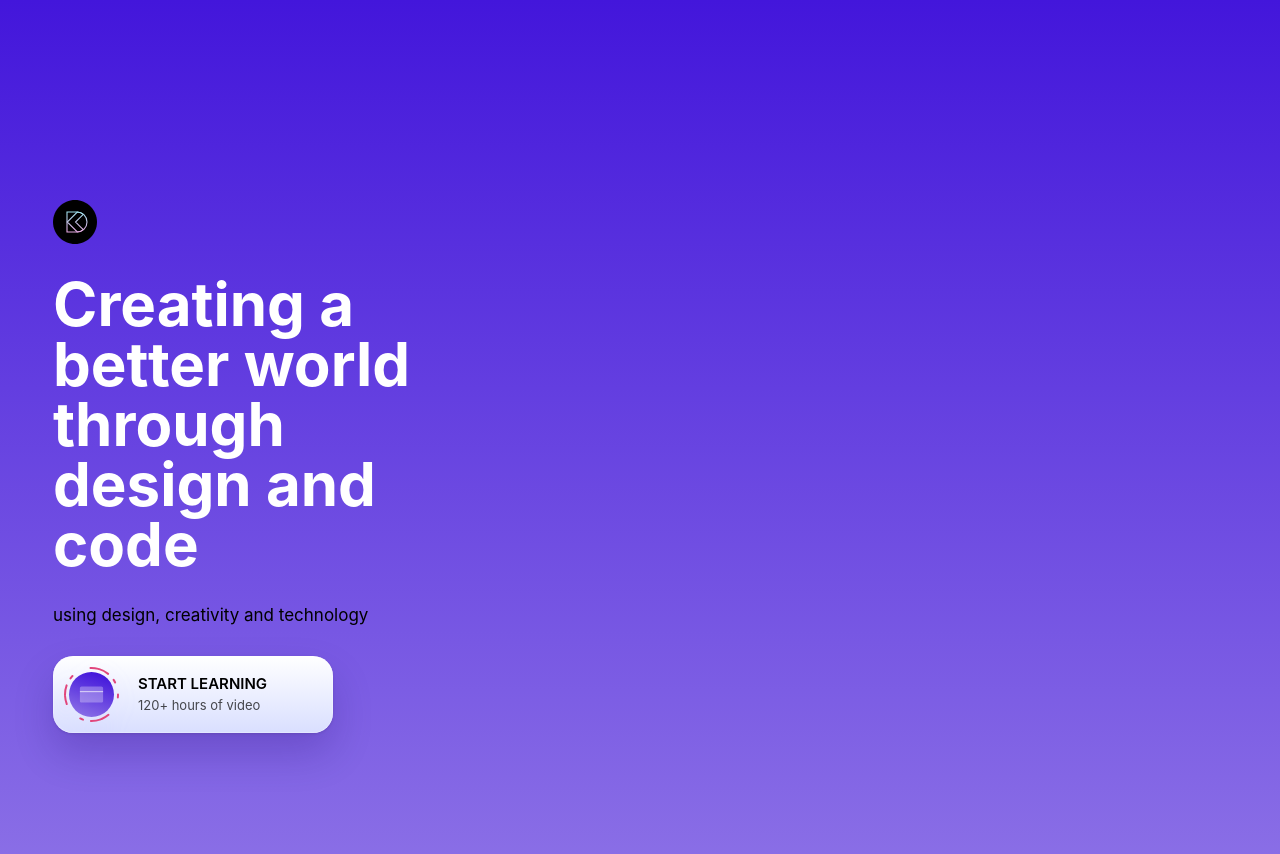
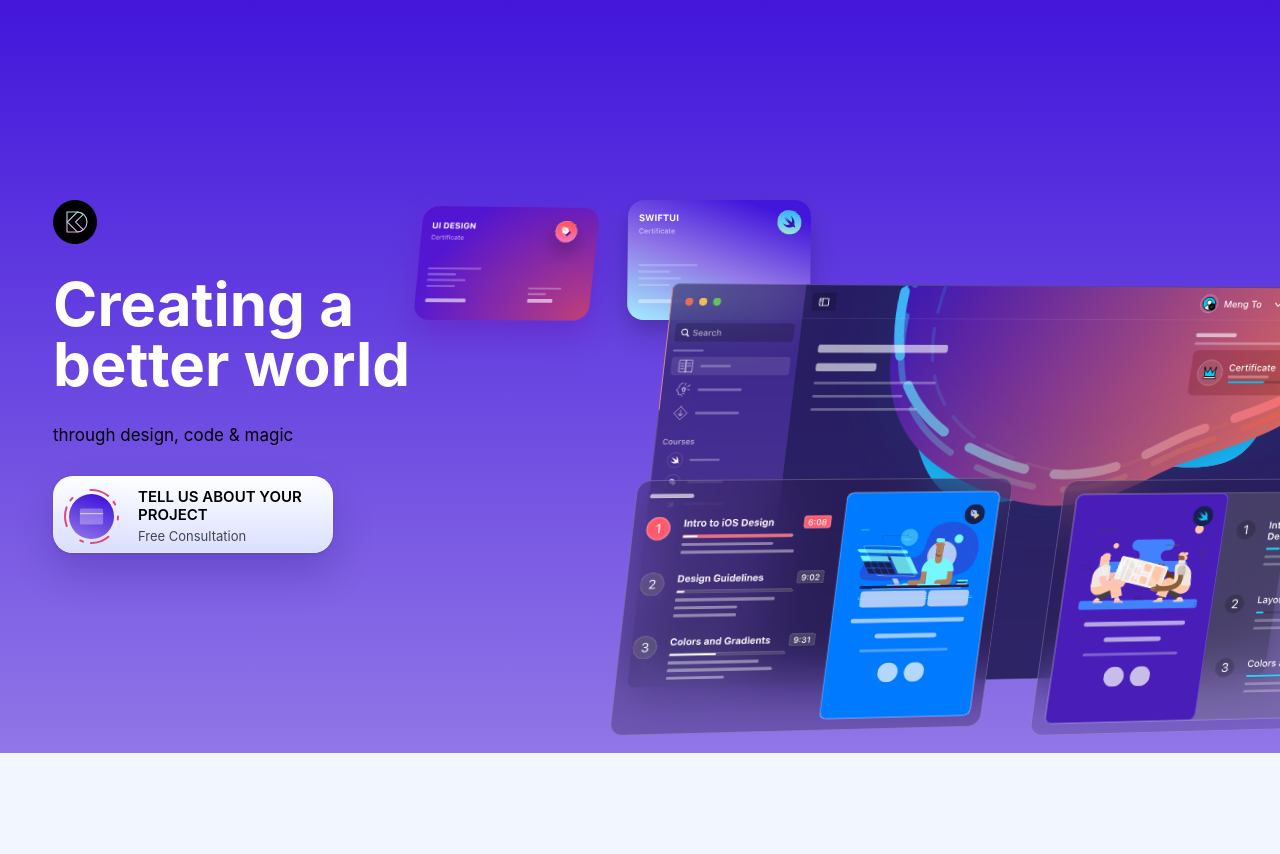
Before and after one commit to sergiovalbuena/website-reactHooks, a Gatsby site: page / in a window 1280 px wide. After the commit the page ends 800 px from the top, so only its background shows below. Built offline with nearby package versions, Linux system fonts and the light colour scheme; Gatsby itself is replaced by a stand-in of ours.

Commit message:
mockup from Hero added, and hover animations too

```diff
--- /dev/null
+++ b/src/components/animations/MockupAnimation.js
@@ -0,0 +1,156 @@
+import React from 'react';
+import styled from 'styled-components';
+
+export default function MockupAnimation(){
+    return(
+        <Wrapper>
+            <div className="mockup1" />
+            <div className="mockup2" />
+            <div className="mockup3" />
+            <div className="mockup4" />
+            <div className="mockup5" />
+        </Wrapper>
+    )
+
+}
+
+const Wrapper = styled.div`
+    position: relative;
+    perspective: 5000;
+
+    div{
+        transform: rotateY(20deg) rotateX(-20deg);
+        transform-origin: bottom left;
+    }
+    *{
+        transition: 1s cubic-bezier(0.075, 0.82, 0.165, 1);
+    }
+
+    :hover div{
+        transform: rotateY(0deg) rotateX(0deg);
+        &.mockup1{
+            transition-delay: .1s;
+            transform: translate(-30px, -30px);
+        }
+        &.mockup2{
+            transition-delay: .2s;
+            transform: translate(0px, -30px);
+        }
+        &.mockup1{
+            transition-delay: .3s;
+
+        }
+        &.mockup1{
+            transition-delay: .2s;
+            transform: translate(-120px, 30px);
+        }
+        &.mockup1{
+            transition-delay: .1s;
+            transform: translate(-90px, 30px);
+        }
+        :hover{
+            filter: brightness(150%) saturate(120%);
+        }
+
+    }
+
+    .mockup1{
+        position: absolute;
+        width: 183px;
+        height: 120.18px;
+        left: 0;
+        top:0;
+        background:
+            url("/images/animations/mockup1.svg"),
+            radial-gradient(218.51% 281.09% at 100% 100%, rgba(253, 63, 51, 0.6) 0%, rgba(76, 0, 200, 0.6) 45.83%, rgba(76, 0, 200, 0.6) 100%);
+        border: none;
+        box-sizing: border-box;
+        box-shadow: 0px 16.3881px 32.7761px rgba(99, 30, 187, 0.5);
+        backdrop-filter: blur(21.8507px);
+        /* Note: backdrop-filter has minimal browser support */
+
+        border-radius: 16.3881px;
+    }
+    .mockup2{
+        position: absolute;
+        width: 182.94px;
+        height: 120.14px;
+        left: 214px;
+        top: 0px;
+
+        background:
+            url("/images/animations/mockup2.svg"),
+            linear-gradient(198.85deg, #4316DB 12.72%, #9076E7 54.49%, #A2EEFF 100.01%);
+        border: none;
+        box-shadow: 0px 8.19119px 16.3824px rgba(0, 0, 0, 0.1), 0px 16.3824px 32.7648px rgba(0, 0, 0, 0.15);
+        backdrop-filter: blur(21.8432px);
+        /* Note: backdrop-filter has minimal browser support */
+
+        border-radius: 16.3824px;
+        transform: matrix(1, 0, -0.01, 1, 0, 0);
+    }
+    .mockup3{
+        position: absolute;
+        width: 701.04px;
+        height: 427.88px;
+        left: 214px;
+        top: 60px;
+
+        background:
+            url("/images/animations/mockup3.svg"),
+            rgba(23, 12, 61, 0.5);
+        border: 0.342305px solid rgba(255, 255, 255, 0.2);
+        backdrop-filter: blur(27.3844px);
+        /* Note: backdrop-filter has minimal browser support */
+
+        border-radius: 6.8461px;
+    }
+    .mockup4{
+        /* Auto Layout
+        display: flex;
+        flex-direction: row;
+        align-items: flex-start;
+        padding: 13.6922px;
+        */
+
+        position: absolute;
+        width: 398.95px;
+        height: 273.84px;
+        left: 196px;
+        top: 262px;
+
+        background:
+            url("/images/animations/mockup4.svg"),
+            rgba(39, 20, 62, 0.3);
+        border: 0.342305px solid rgba(255, 255, 255, 0.2);
+        box-sizing: border-box;
+        backdrop-filter: blur(27.3844px);
+        /* Note: backdrop-filter has minimal browser support */
+
+        border-radius: 13.6922px;
+    }
+    .mockup5{
+        /* Auto Layout
+        display: flex;
+        flex-direction: row;
+        align-items: flex-start;
+        padding: 13.6922px;
+        */
+
+        position: absolute;
+        width: 412.14px;
+        height: 273.84px;
+        left: 616px;
+        top: 262px;
+
+        background:
+            url("/images/animations/mockup5.svg"),
+            rgba(39, 20, 62, 0.2);
+        border: 0.342305px solid rgba(255, 255, 255, 0.2);
+        box-sizing: border-box;
+        backdrop-filter: blur(27.3844px);
+        /* Note: backdrop-filter has minimal browser support */
+
+        border-radius: 13.6922px;
+    }
+`
--- a/src/components/buttons/PurchaseButton.js
+++ b/src/components/buttons/PurchaseButton.js
@@ -61,11 +61,12 @@ const Wrapper = styled.div`
 
         .icon{
             transform: scale(1.2);
-            filter: hue-rotate(100deg);
-        }
+            filter: hue-rotate(10deg) brightness(150%) saturate(120%);        }
 
     }
 `
+//https://developer.mozilla.org/en-US/docs/Web/CSS/filter
+
 const TextWrapper = styled.div`
     display: grid;
     gap: 4px
--- a/src/components/sections/HeroSection.js
+++ b/src/components/sections/HeroSection.js
@@ -1,9 +1,10 @@
 import React from 'react';
-import { Link } from "gatsby";
+//import { Link } from "gatsby";
 import styled from 'styled-components';
 import {H1, MediumText} from '../styles/TextStyles';
 import { themes } from '../styles/ColorStyles';
 import PurchaseButton from '../buttons/PurchaseButton';
+import MockupAnimation from '../animations/MockupAnimation'
 
 function HeroSection(){
     return(
@@ -11,13 +12,14 @@ function HeroSection(){
             <ContentWrapper>
                 <TextWrapper>
                 <img src="/images/logos/logo.svg" alt="logo" />
-                <Title>Creating a better world through design and code</Title>
-                <Description>using design, creativity and technology</Description>
+                <Title>Creating a better world </Title>
+                <Description>through design, code & magic</Description>
                 <PurchaseButton
-                    title= "Start Learning"
-                    subtitle= "120+ hours of video"
+                    title= "Tell us about your Project"
+                    subtitle= "Free Consultation"
                 />
                 </TextWrapper>
+                <MockupAnimation />
             </ContentWrapper>
         </Wrapper>
     )
@@ -27,11 +29,14 @@ export default HeroSection;
 
 const Wrapper = styled.div`
     background: linear-gradient(180deg, #4316db 0%, #9076e7 100%);
+    overflow: hidden;
 `;
 const ContentWrapper = styled.div`
     max-width: 1234px;
     margin: 0 auto;
     padding: 200px 30px;
+    display: grid;
+    grid-template-columns: 360px auto;
 `;
 
 const TextWrapper = styled.div`
```
